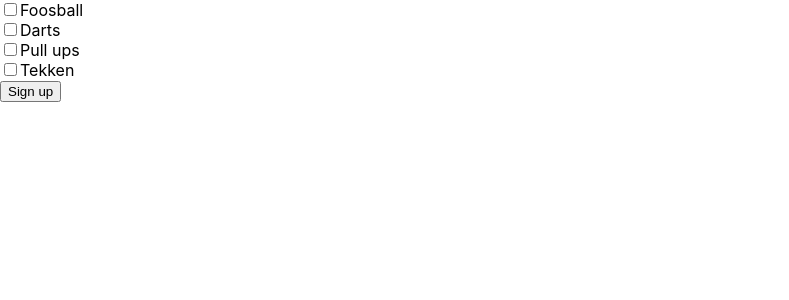
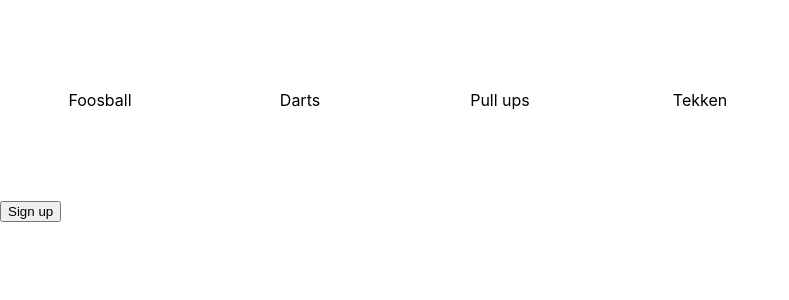
Before and after one commit to madamiak/ocadolympics, a React app: page / in a window 1280 px wide. Shown: the top 300 px of the page, without its empty margins (0-789 px from the left). Built offline with nearby package versions, Linux system fonts and the light colour scheme; no server answers.

Commit message:
Make DisciplineTile an actual tile

```diff
--- a/src/components/DisciplineTile/DisciplineTile.js
+++ b/src/components/DisciplineTile/DisciplineTile.js
@@ -1,12 +1,24 @@
 import React from 'react';
+import styled, { css } from 'styled-components'
+
+const StyledDiscipline = styled.div`
+    display: flex;
+    justify-content: center;
+    align-items: center;
+    width: 200px;
+    height: 200px;
+
+    ${ props => props.checked && css`
+        background: red;
+    ` }
+`;
 
 const DisciplineTile = (props) => {
-    return (
-        <div className='discipline'>
-            <input type="checkbox" checked={ props.checked } id={ props.id } onChange={ props.selectionChange }/>
-            <label>{ props.name }</label>
-        </div>
-    );
+  return (
+    <StyledDiscipline id={ props.id } checked={ props.checked } onClick={ props.selectionChange }>
+      { props.name }
+    </StyledDiscipline>
+  );
 };
 
 export default DisciplineTile;
--- a/src/components/DisciplineTiles/DisciplineTiles.js
+++ b/src/components/DisciplineTiles/DisciplineTiles.js
@@ -1,19 +1,29 @@
 import React from 'react';
+import styled from 'styled-components';
 import DisciplineTile from '../DisciplineTile/DisciplineTile';
+
+const StyledDiscliplineTiles = styled.div`
+    display: flex;
+    flex-direction: row;
+`;
 
 const DisciplineTiles = (props) => {
   if (!props.show) {
     return null;
   }
-    return props.disciplines.map(it => (
+  return (
+    <StyledDiscliplineTiles>
+      { props.disciplines.map(it => (
         <DisciplineTile
           key={ it.id }
           id={ it.id }
           checked={ it.checked }
           name={ it.name }
           selectionChange={ props.selectionChange }
-        />
-    ));
+        />))
+      }
+    </StyledDiscliplineTiles>
+  );
 };
 
 export default DisciplineTiles;
--- a/src/containers/DisciplineSignup/DisciplineSignup.js
+++ b/src/containers/DisciplineSignup/DisciplineSignup.js
@@ -31,14 +31,14 @@
     return (
       <div>
         <DisciplineTiles
-          show={!this.state.submitted}
-          disciplines={this.state.disciplines}
-          selectionChange={this.selectionChange}
+          show={ !this.state.submitted }
+          disciplines={ this.state.disciplines }
+          selectionChange={ this.selectionChange }
         />
-        <button hidden={this.state.submitted} onClick={this.selectionSubmit}>Sign up</button>
-        <SuccessDialog show={this.state.submitted}/>
-        <ConfirmationDialog show={this.state.showConfirmation} acceptHandler={this.selectionAccept}/>
-        <SignUps signUps={this.props.signUps} disciplines={this.props.disciplines}/>
+        <button hidden={ this.state.submitted } onClick={ this.selectionSubmit }>Sign up</button>
+        <SuccessDialog show={ this.state.submitted }/>
+        <ConfirmationDialog show={ this.state.showConfirmation } acceptHandler={ this.selectionAccept }/>
+        <SignUps signUps={ this.props.signUps } disciplines={ this.props.disciplines }/>
       </div>
     );
   }
@@ -46,7 +46,7 @@
   selectionChange = (event) => {
     const disciplines = this.state.disciplines.slice();
     const discipline = disciplines.filter(it => it.id === event.target.id)[0];
-    discipline.checked = event.target.checked;
+    discipline.checked = !discipline.checked;
     this.setState({ disciplines: disciplines });
   };
 
```
Also changed, not shown: 1 other file (tests, documents, lock files or other folders). Lines whose indentation alone changed are shown as unchanged.
